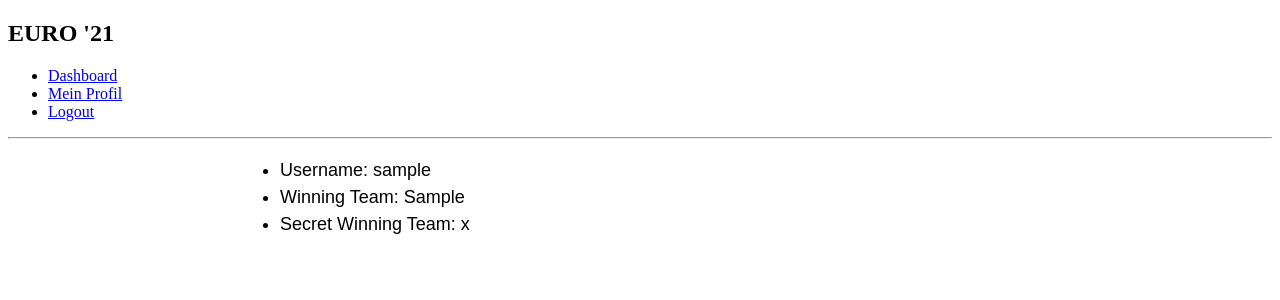
After one commit to football-betting/frontend, a Symfony app: template templates/account/index.html.twig in a window 1280 px wide. The commit adds this page. Shown: the top 300 px of the page. Run offline with Twig, Linux system fonts and the light colour scheme; the template is opened without the code that fills it: most values are stand-ins (such as "Sample title", 1, 10 or a date in 2020); some libraries are stand-ins or nearby versions.

Commit message:
added account controller

```diff
--- a/src/Controller/DashboardController.php
+++ b/src/Controller/DashboardController.php
@@ -30,6 +30,7 @@ class DashboardController extends AbstractController
 
         $data = $this->api->user($token);
         $games = $data['data']['tips'];
+
         return $this->render('home/index.html.twig' ,[
             'games' => $games
         ]);
--- /dev/null
+++ b/templates/account/index.html.twig
@@ -0,0 +1,18 @@
+{% extends 'base.html.twig' %}
+
+{% block title %}Hello AccountController!{% endblock %}
+
+{% block body %}
+<style>
+    .example-wrapper { margin: 1em auto; max-width: 800px; width: 95%; font: 18px/1.5 sans-serif; }
+    .example-wrapper code { background: #F5F5F5; padding: 2px 6px; }
+</style>
+
+<div class="example-wrapper">
+    <ul>
+        <li>Username: {{ userInfo.username }}</li>
+        <li>Winning Team: {{ userInfo.winningTeam|trans }}</li>
+        <li>Secret Winning Team: {{ userInfo.secretWinningTeam|trans }}</li>
+    </ul>
+</div>
+{% endblock %}
--- a/templates/header.home.html.twig
+++ b/templates/header.home.html.twig
@@ -11,9 +11,9 @@
 {#                <li class="nav-item">#}
 {#                    <a class="nav-link" href="#">Tippen!</a>#}
 {#                </li>#}
-{#                <li class="nav-item">#}
-{#                    <a class="nav-link" href="#">Mein Profil</a>#}
-{#                </li>#}
+                    <li class="nav-item">
+                        <a class="nav-link" href="{{ path('account') }}">Mein Profil</a>
+                    </li>
                     <li class="nav-item">
                         <a class="nav-link" href="{{ path('app_logout') }}">Logout</a>
                     </li>
```
Also changed, not shown: src/Controller/AccountController.php (added, +36 -0 lines), src/Service/Api.php (+16 -0 lines), 1 other file.
